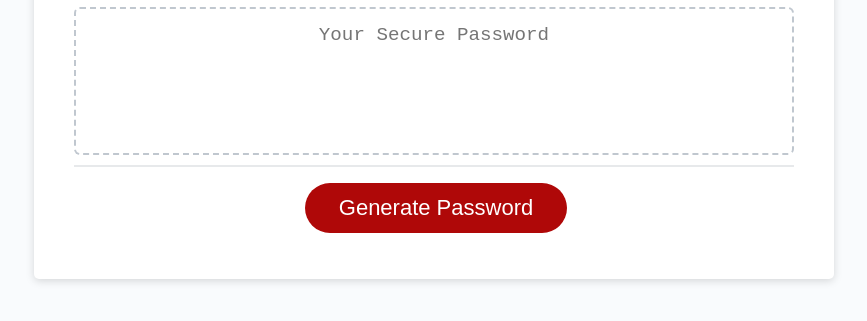
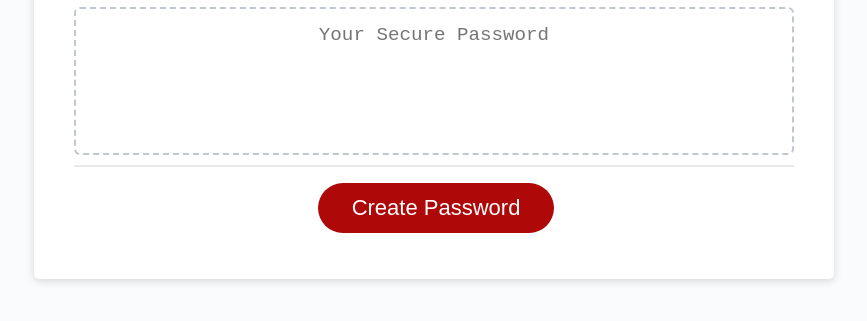
Before and after one commit to ernest-exe/03-PASS-GEN, a plain HTML site: page index.html in a window 1280 px wide. Shown: the part 241-562 px from the top of the page, without its empty margins (206-1073 px from the left). Drawn offline with Linux system fonts and the light colour scheme.

Commit message:
Update index.html

```diff
--- a/index.html
+++ b/index.html
@@ -25,7 +25,7 @@
           ></textarea>
         </div>
         <div class="card-footer">
-          <button id="generate" class="btn">Generate Password</button>
+          <button id="generate" class="btn">Create Password</button>
         </div>
       </div>
     </div>
```
